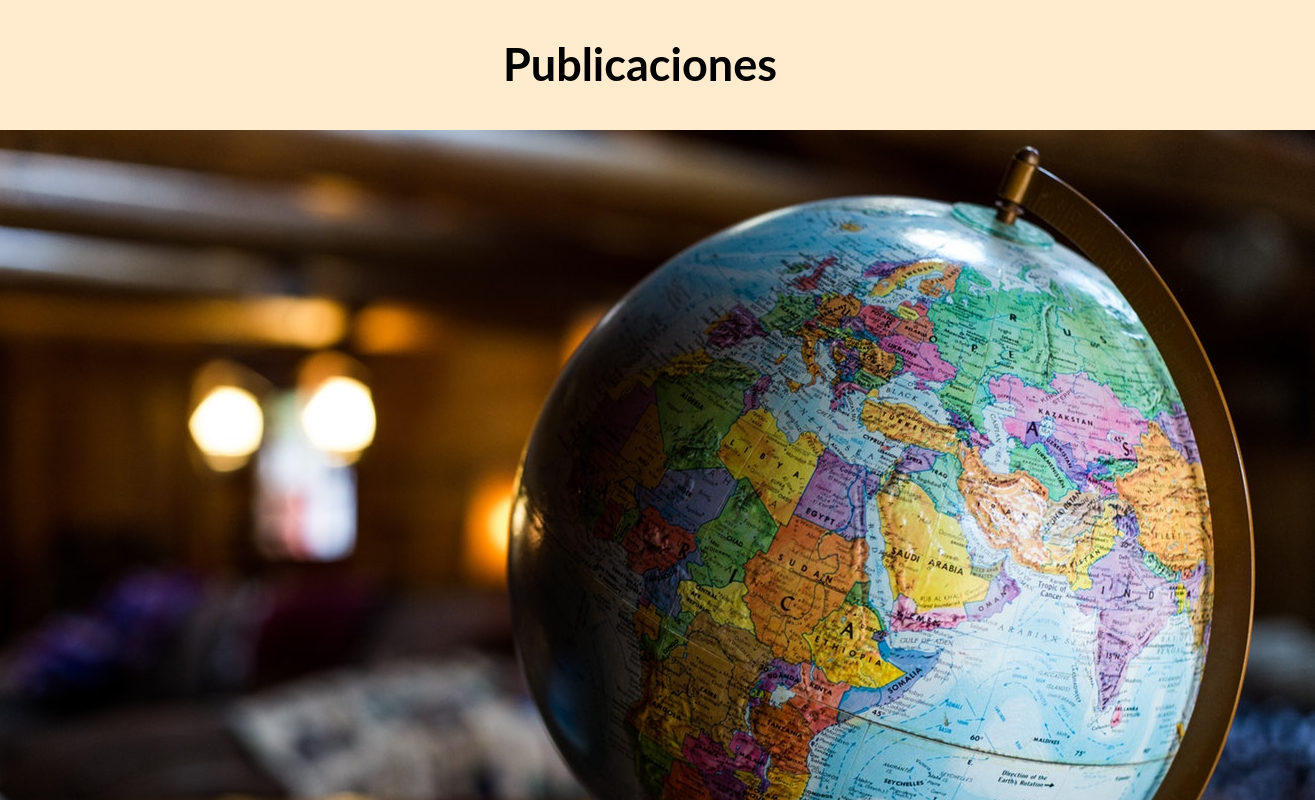
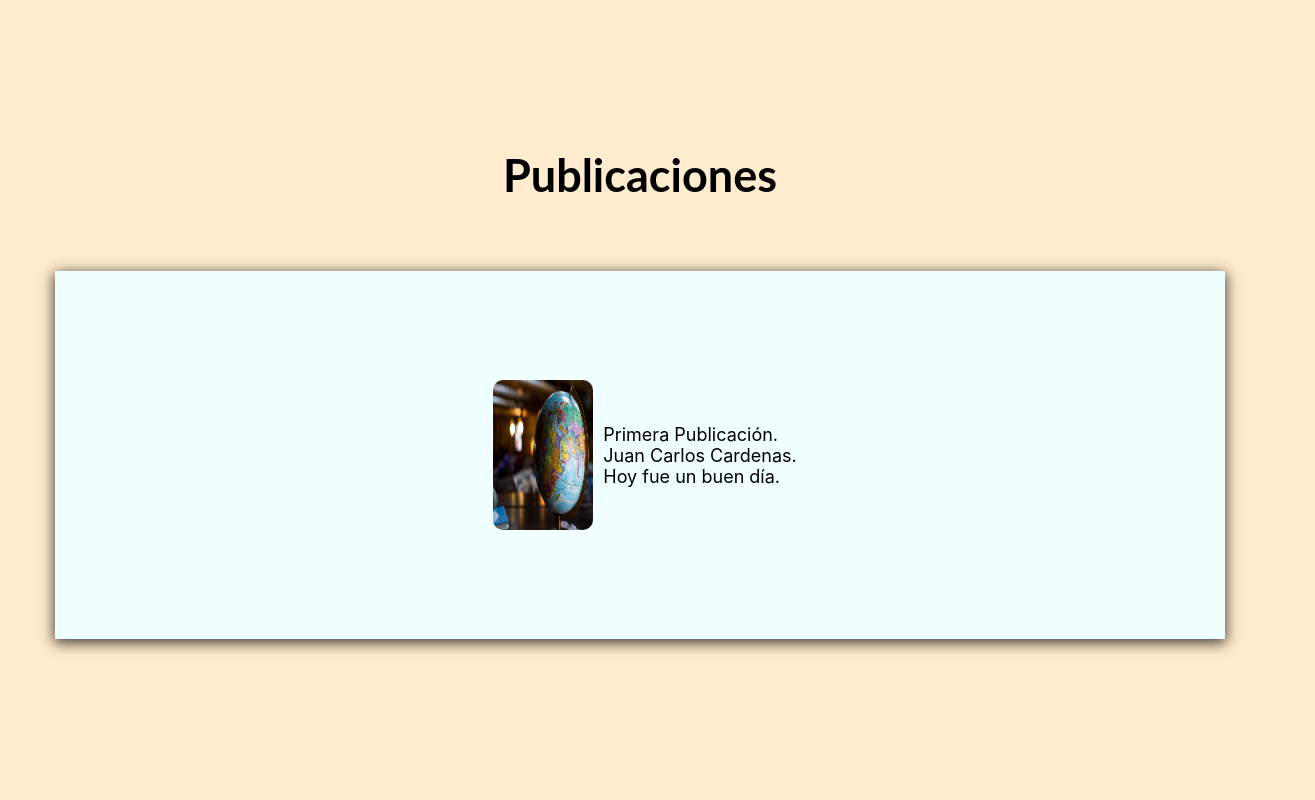
Before and after one commit to AndresFVargasV/fundation_website, a React (Create React App) app: page / in a window 1280 px wide. Shown: the top 800 px of the page, 1315 px wide, since content can reach past the window. Built offline with nearby package versions, Linux system fonts and the light colour scheme; the HTML template or start-up script is replaced by a standard one.

Commit message:
Estilos para los cuadros de publiaciones

```diff
--- a/src/App.css
+++ b/src/App.css
@@ -25,7 +25,7 @@ h1 {
   justify-content: center;
 }
 
-.contenedor-publicaciones {
+.contenedor-principal {
   min-height: 600px;
   display: flex;
   flex-wrap: wrap;
--- a/src/App.js
+++ b/src/App.js
@@ -5,7 +5,7 @@ function App() {
   return (
     <div className='App'>
 
-      <div className='contenedor-publicaciones'>
+      <div className='contenedor-principal'>
         <h1>Publicaciones</h1>
 
         <Publicacion />
--- a/src/component/Publicacion.js
+++ b/src/component/Publicacion.js
@@ -1,14 +1,17 @@
 import React from "react";
+import "../stylesheets/Publicacion.css";
 
 function Publicacion() {
   return (
     <div className="contenedor-publicaciones">
 
       <img
-        className="imangen-publicacion"
-        src={require("../image/bolamundo.jpg")}
-        alt="imagen de la publicacion"/>
+      className="imagen-publicacion"
+      src={require("../image/bolamundo.jpg")}
+      alt="imagen de la publicacion"/>
+
       <div className="contenedor-texto-publicacion">
+
         <p className="nombre-publicacion">Primera Publicación.</p>
         <p className="nombre-publicador">Juan Carlos Cardenas.</p>
         <p className="Texto-publicacion">Hoy fue un buen día.</p>
--- a/src/stylesheets/Publicacion.css
+++ b/src/stylesheets/Publicacion.css
@@ -0,0 +1,17 @@
+.contenedor-publicaciones{
+    background-color: azure;
+    width: 1170px;
+    height: 368px;
+    margin: 10px 10px 50px;
+    display: flex;
+    align-items: center;
+    justify-content: center;
+    box-shadow: 0px 3px 13px 1px rgba(0, 0, 0, 0.75);
+}
+
+.imagen-publicacion {
+    width: 100px;
+    height: 150px;
+    margin: 10px;
+    border-radius: 10px;
+}
```
